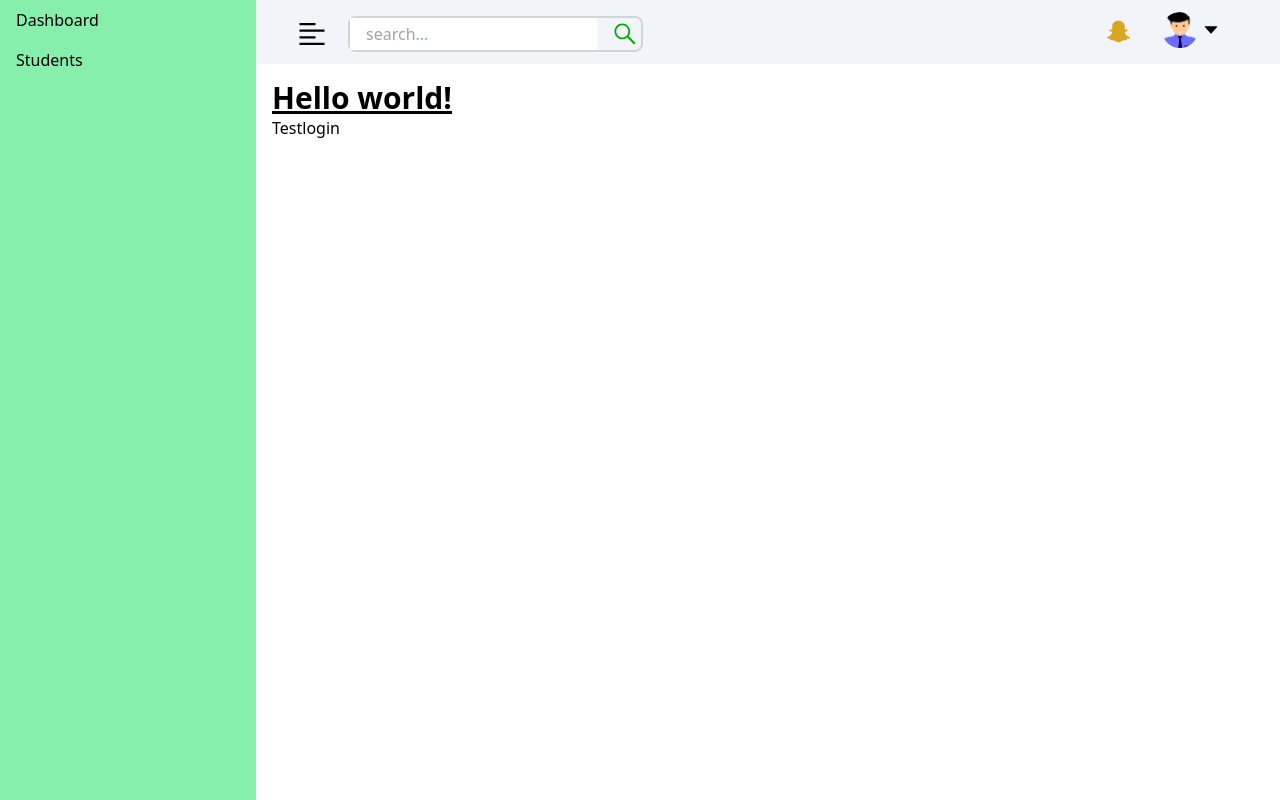
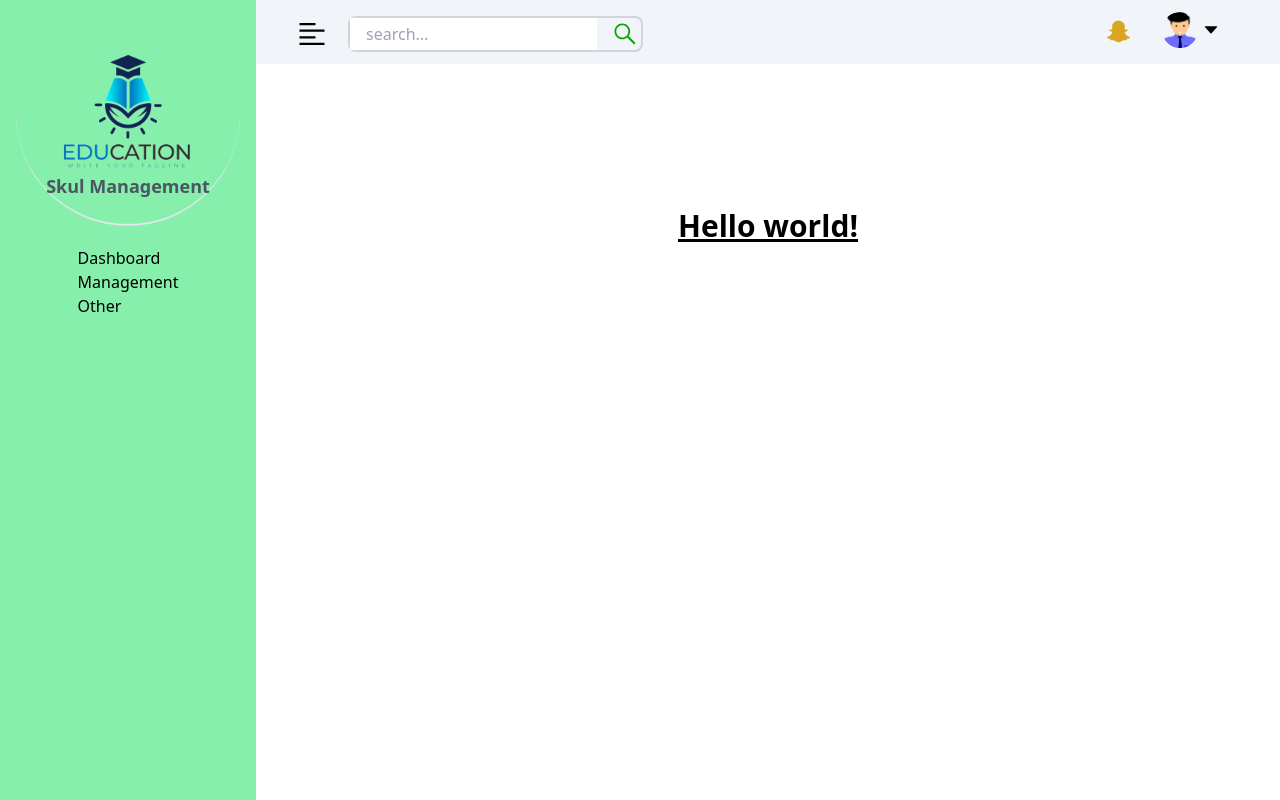
Before and after one commit to Sabbir185/Iskul_Frontend, a Next.js app: page / in a window 1280 px wide. Built offline with nearby package versions, Linux system fonts and the light colour scheme.

Commit message:
sidebar upper part implemented

```diff
--- a/components/sidebar/index.js
+++ b/components/sidebar/index.js
@@ -1,22 +1,25 @@
-import Link from "next/link";
+import React from "react";
+import logo from "../../public/images/logo.png";
+import logo2 from "../../public/images/logo2.png";
+import Image from "next/image";
 
-const Sidebar = () => {
+const SideMenu = () => {
 	return (
-		<div>
-			<ul>
-				<li className="py-2">
-					<Link href="/">
-						<a className="p-4">Dashboard</a>
-					</Link>
-				</li>
-				<li className="py-2">
-					<Link href="/students">
-						<a className="p-4">Students</a>
-					</Link>
-				</li>
-			</ul>
-		</div>
+		<section className="flex flex-col items-center justify-center">
+			<div className="w-56 flex flex-col items-center justify-center rounded-full relative border-b-2">
+				<Image className="shrink-0 " src={logo2} alt="logo" />
+				<p className="mt-0 pt-0 absolute bottom-6 text-lg font-bold text-gray-600 odd:">
+					Skul Management
+				</p>
+			</div>
+
+			<div className="mt-5">
+				<h1>Dashboard</h1>
+				<h1>Management</h1>
+				<h1>Other</h1>
+			</div>
+		</section>
 	);
 };
 
-export default Sidebar;
+export default SideMenu;
--- a/layout/index.js
+++ b/layout/index.js
@@ -1,4 +1,4 @@
-import Sidebar from "../components/sidebar";
+import SideMenu from "../components/sidebar";
 import Navbar from "../components/navbar";
 import { useState } from "react";
 
@@ -19,7 +19,7 @@ const Layout = (props) => {
 		<>
 			<div className="relative">
 				<div className={`${toggle?"block md:w-64":"hidden"} h-screen fixed mt-0 left-0 top-0 bg-green-300`}>
-					<Sidebar />
+					<SideMenu />
 				</div>
 
 				<main className={`ml-0 ${toggle?"md:ml-64":""} mt-16 p-4`}>
--- a/pages/index.js
+++ b/pages/index.js
@@ -4,9 +4,9 @@ import Layout from "../layout";
 export default function Home() {
 	return (
 		<Layout>
-			<h1 className="text-3xl font-bold underline">Hello world!</h1>
-			<Link href="/text">Test</Link>
-			<Link href="./Login/login.js">login</Link>
+
+			<h1 className="text-3xl font-bold underline text-center mt-32">Hello world!</h1>
+
 		</Layout>
 	);
 }
```
Also changed, not shown: components/sidebar/sidebar.module.css (added), public/images/logo.png (added), public/images/logo2.png (added).
